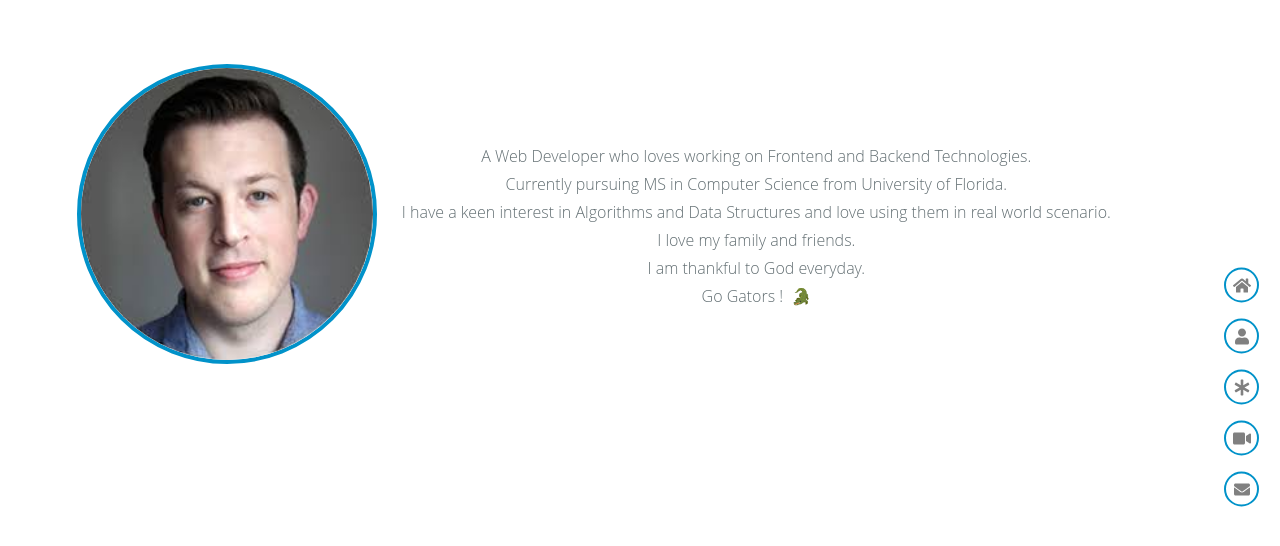
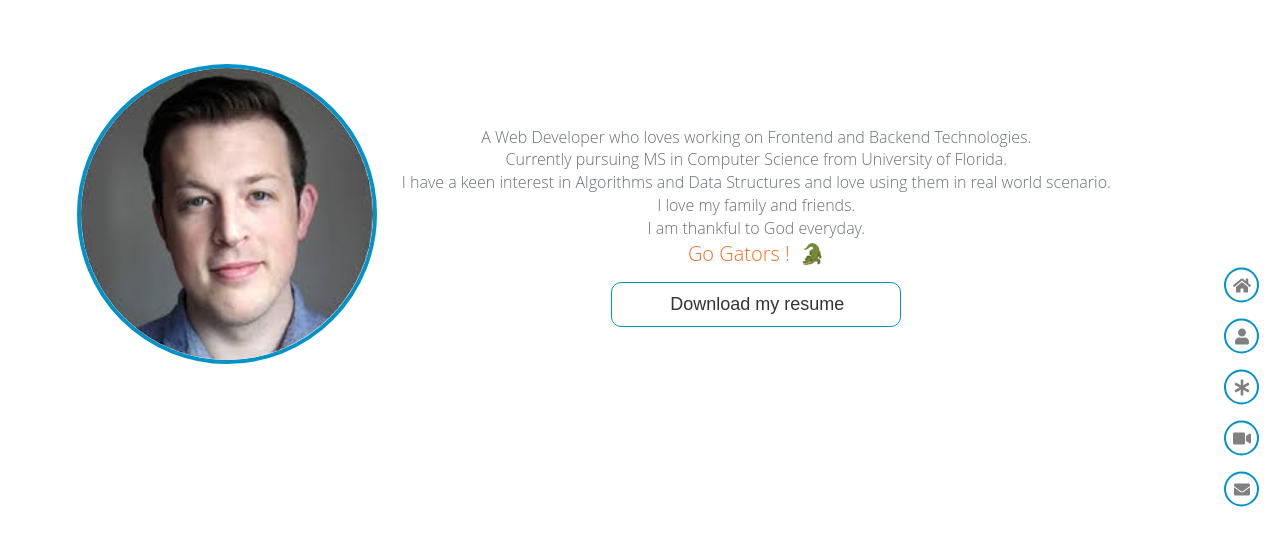
Before and after one commit to PriyanshuAgarwal/priyanshu_agarwal, a React (Create React App) app: page / in a window 1280 px wide. Both pictures are taken after a click on the item 1241 px from the left and 336 px from the top of the page. Shown: the top 546 px of the page. Built offline with nearby package versions, Linux system fonts and the light colour scheme.

Commit message:
Set button for resume

```diff
--- a/src/css/App.css
+++ b/src/css/App.css
@@ -87,3 +87,7 @@
     padding-left: 2px;
     cursor: pointer;
   }
+
+  .btn-wrapper {
+    margin-top: 2%;
+  }
--- a/src/css/profile.css
+++ b/src/css/profile.css
@@ -12,6 +12,9 @@
 
 .profile-description-ctn {
     padding: 20px 15px 0 25px;
+    display: flex;
+    flex-direction: column;
+    align-items: center;
 }
 
 .profile-description {
@@ -30,3 +33,8 @@
     display: flex;
     align-items: stretch;
 }
+
+.go-gator {
+    color: #f16e20;
+    font-size: 20px;
+}
--- a/src/profile.js
+++ b/src/profile.js
@@ -10,12 +10,19 @@ class Profile extends Component {
                     <img src={require('./images/profile_pic.jpeg')} />
                 </div>
                 <div className='profile-description-ctn'>
-                   <div className='profile-description'>A Web Developer who loves working on Frontend and Backend Technologies.</div>
-                    <div className='profile-description'>Currently pursuing MS in Computer Science from University of Florida. </div>
-                    <div className='profile-description'>I have a keen interest in Algorithms and Data Structures and love using them in real world scenario.</div>
-                    <div className='profile-description'>I love my family and friends.</div>
-                    <div className='profile-description'>I am thankful to God everyday.</div>
-                    <div className='profile-description'>Go Gators ! 🐊</div>
+                    <div className='profile-description'>
+                        <div>A Web Developer who loves working on Frontend and Backend Technologies.</div>
+                        <div>Currently pursuing MS in Computer Science from University of Florida. </div>
+                        <div>I have a keen interest in Algorithms and Data Structures and love using them in real world scenario.</div>
+                        <div>I love my family and friends.</div>
+                        <div>I am thankful to God everyday.</div>
+                        <div className='go-gator'>Go Gators ! 🐊</div>
+                    </div>
+                    <div className="btn-wrapper">
+                        <div className="btn-ctn">
+                            Download my resume
+                        </div>
+                    </div>
                 </div>
             </div>
         </div>
```
